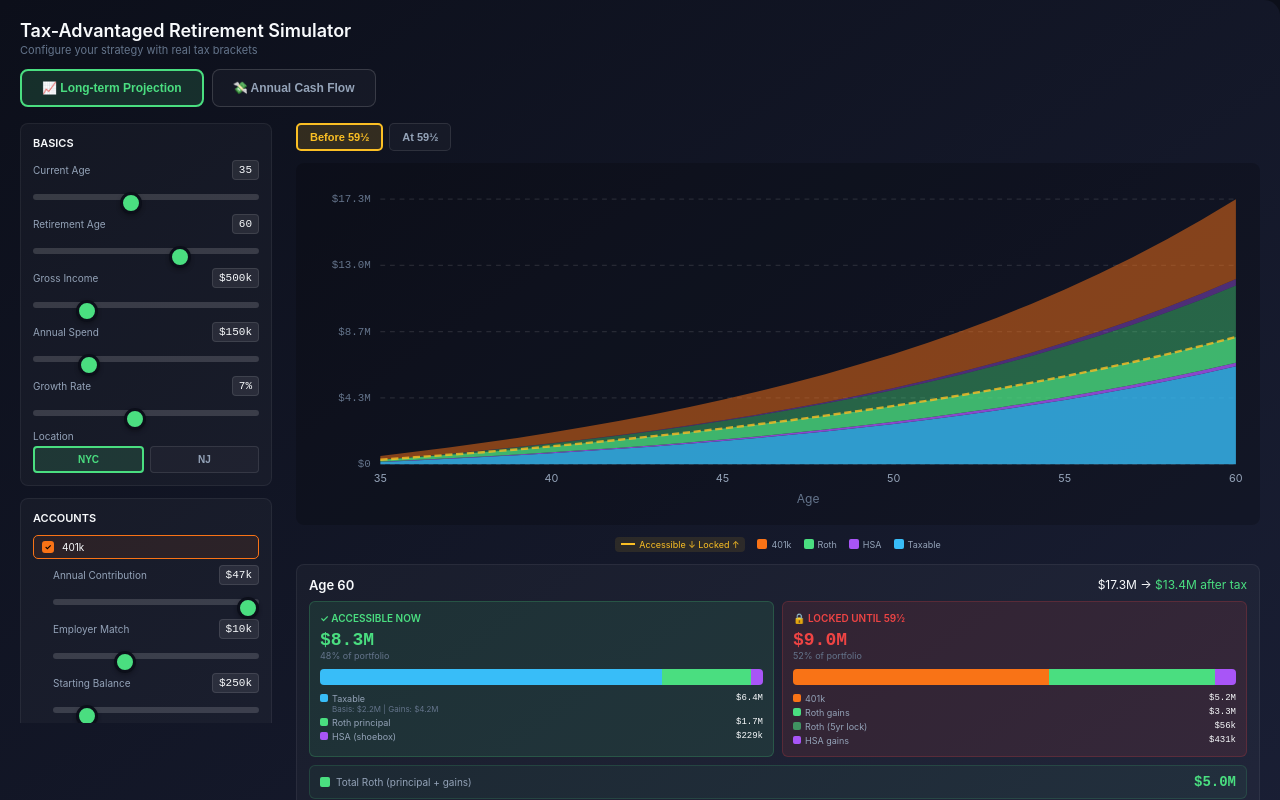
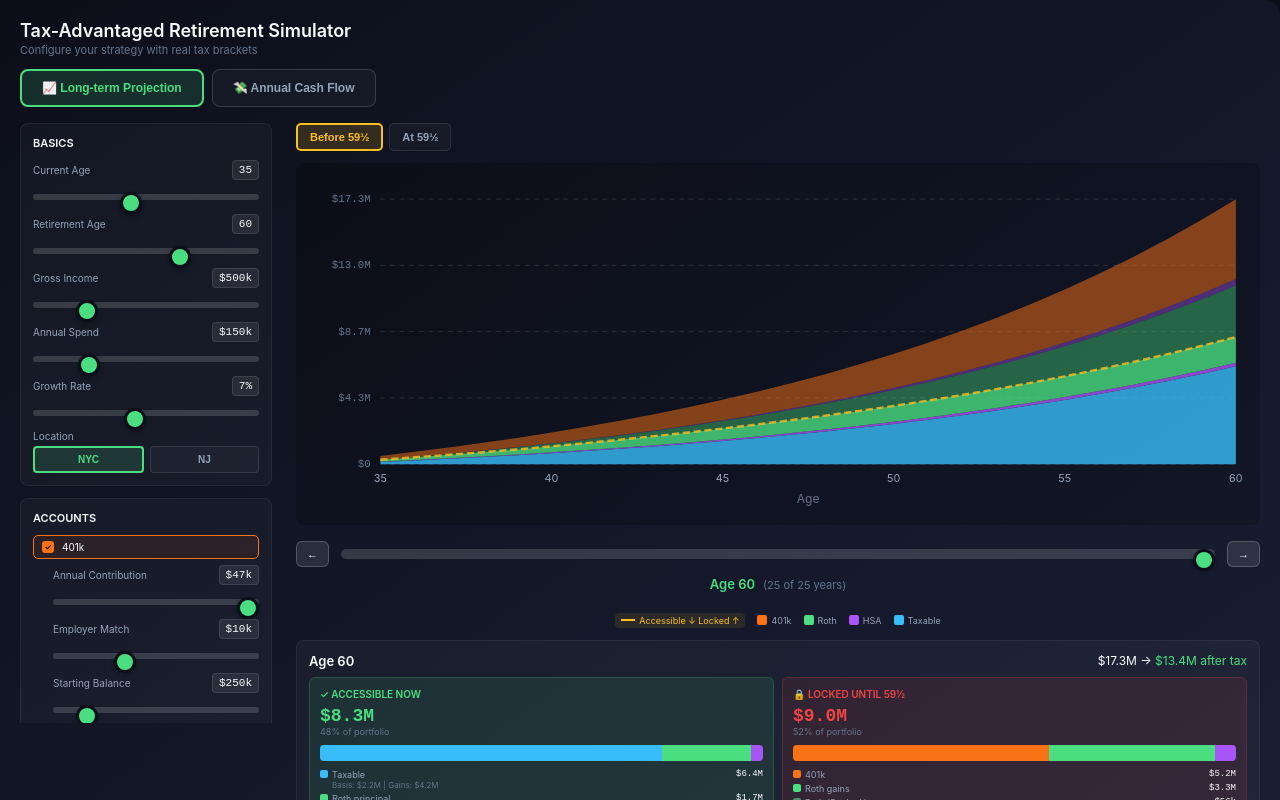
Before and after one commit to Ovadia/personal-finance, a React (Vite) app: page / in a window 1280 px wide. Shown: the top 800 px of the page. Built offline with nearby package versions, Linux system fonts and the light colour scheme.

Commit message:
Add age slider for chart navigation on all devices
Shows prev/next buttons with slider to scrub through ages.
Displays current age and year count (e.g., "15 of 25 years").

🤖 Generated with [Claude Code](https://claude.com/claude-code)

Co-Authored-By: Claude Opus 4.5 <noreply@anthropic.com>

```diff
--- a/src/App.jsx
+++ b/src/App.jsx
@@ -795,38 +795,39 @@ const RetirementSimulator = () => {
             </g>
           </svg>
 
-          {/* Mobile year navigation */}
-          {isMobile && (
+          {/* Age navigation slider */}
           <div style={{ padding: '12px 0' }}>
+            <div style={{ display: 'flex', alignItems: 'center', gap: '12px' }}>
+              <button
+                onClick={() => setSelectedYearIndex(Math.max(0, effectiveYearIndex - 1))}
+                style={{
+                  padding: isMobile ? '8px 12px' : '6px 10px', borderRadius: '6px', fontSize: isMobile ? '12px' : '11px', fontWeight: 600,
+                  background: 'rgba(255,255,255,0.1)', border: '1px solid rgba(255,255,255,0.2)',
+                  color: '#f8fafc', cursor: 'pointer', whiteSpace: 'nowrap',
+                }}
+              >←</button>
               <input
                 type="range"
                 min={0}
                 max={totalYears}
                 value={effectiveYearIndex}
                 onChange={(e) => setSelectedYearIndex(Number(e.target.value))}
-                style={{ width: '100%', accentColor: '#4ade80' }}
+                style={{ flex: 1, accentColor: '#4ade80' }}
               />
-              <div style={{ display: 'flex', justifyContent: 'space-between', alignItems: 'center', marginTop: '8px' }}>
-                <button
-                  onClick={() => setSelectedYearIndex(Math.max(0, effectiveYearIndex - 1))}
-                  style={{
-                    padding: '8px 12px', borderRadius: '6px', fontSize: '12px', fontWeight: 600,
-                    background: 'rgba(255,255,255,0.1)', border: '1px solid rgba(255,255,255,0.2)',
-                    color: '#f8fafc', cursor: 'pointer',
-                  }}
-                >← Younger</button>
-                <span style={{ color: '#4ade80', fontSize: '14px', fontWeight: 600 }}>Age {selectedYear.age}</span>
               <button
                 onClick={() => setSelectedYearIndex(Math.min(totalYears, effectiveYearIndex + 1))}
                 style={{
-                    padding: '8px 12px', borderRadius: '6px', fontSize: '12px', fontWeight: 600,
+                  padding: isMobile ? '8px 12px' : '6px 10px', borderRadius: '6px', fontSize: isMobile ? '12px' : '11px', fontWeight: 600,
                   background: 'rgba(255,255,255,0.1)', border: '1px solid rgba(255,255,255,0.2)',
-                    color: '#f8fafc', cursor: 'pointer',
+                  color: '#f8fafc', cursor: 'pointer', whiteSpace: 'nowrap',
                 }}
-                >Older →</button>
+              >→</button>
+            </div>
+            <div style={{ textAlign: 'center', marginTop: '6px' }}>
+              <span style={{ color: '#4ade80', fontSize: '13px', fontWeight: 600 }}>Age {selectedYear.age}</span>
+              <span style={{ color: '#64748b', fontSize: '11px', marginLeft: '8px' }}>({effectiveYearIndex} of {totalYears} years)</span>
             </div>
           </div>
-          )}
 
           {/* Legend */}
           <div style={{ display: 'flex', justifyContent: 'center', gap: '12px', marginTop: '8px', flexWrap: 'wrap' }}>
```
Lines whose indentation alone changed are shown as unchanged.
